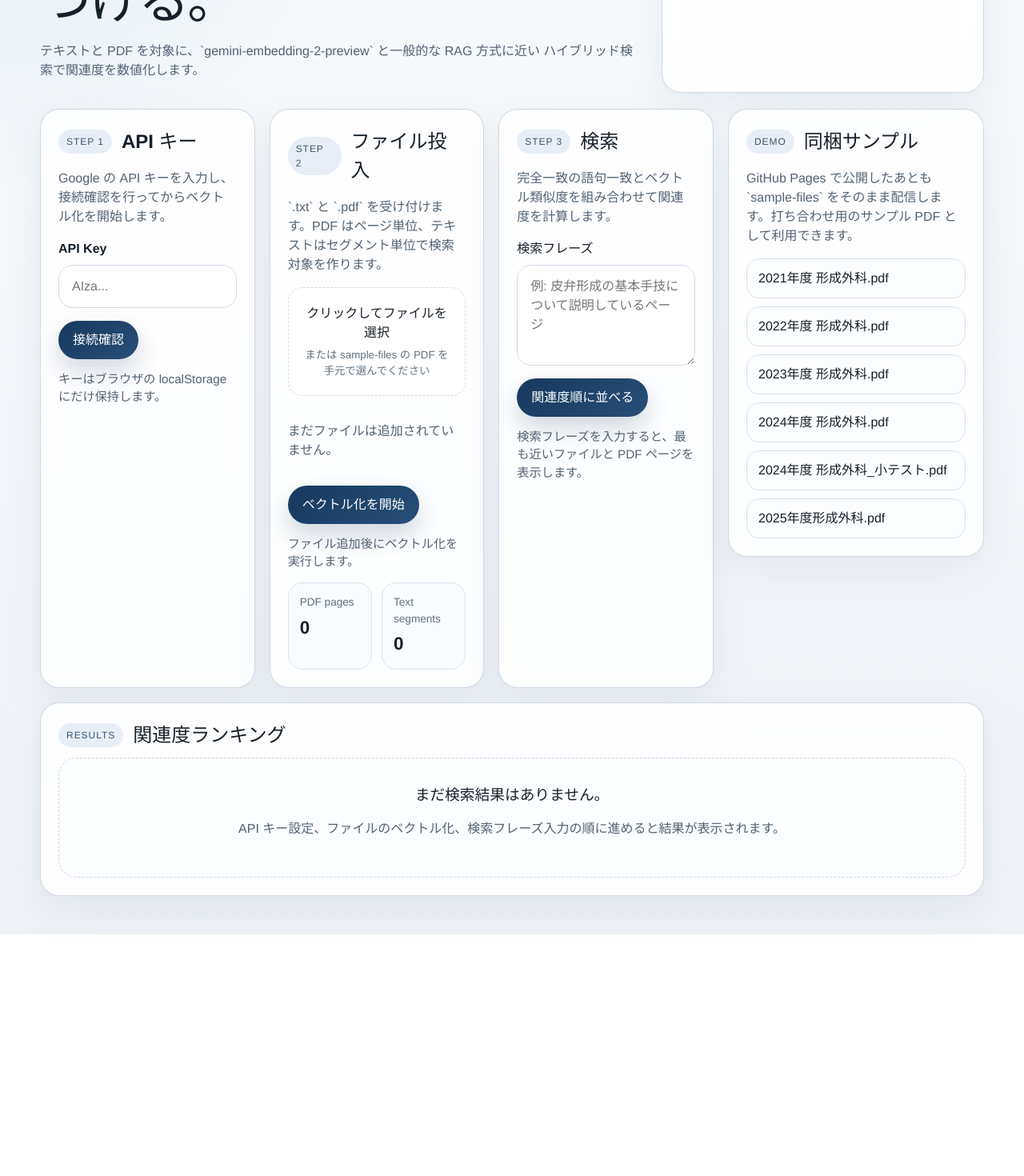
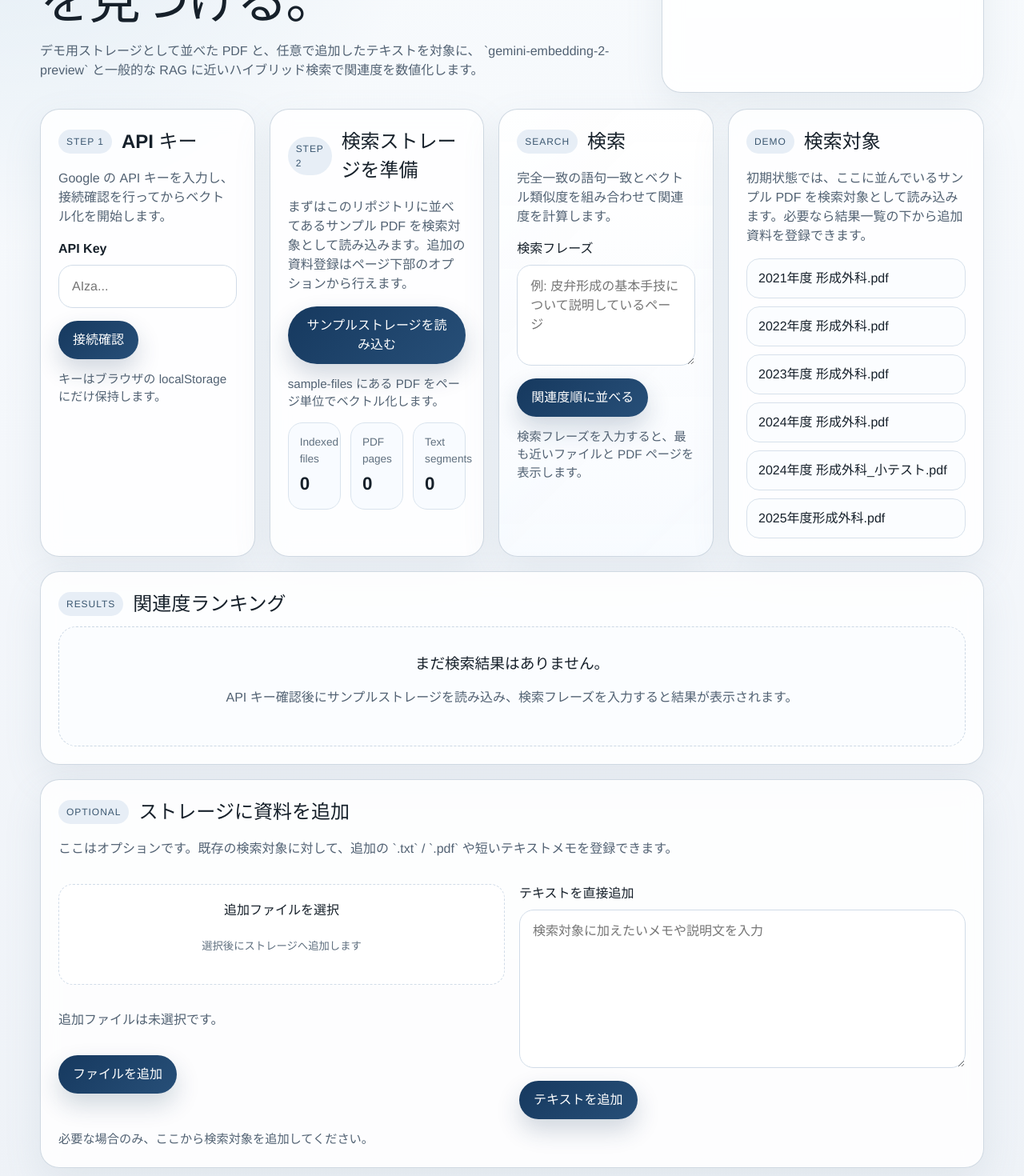
Before and after one commit to Igaki12/vector-file-search, a React (Vite) app: page / in a window 1280 px wide. Shown: the part 260-1730 px from the top of the page at 80% size. Before the commit the page ends 1428 px from the top, so only its background shows below. Built offline with nearby package versions, Linux system fonts and the light colour scheme.

Commit message:
Refactor code structure for improved readability and maintainability

```diff
--- a/src/App.jsx
+++ b/src/App.jsx
@@ -27,6 +27,17 @@ function makeTextRecords(file, text) {
 
 async function readTextFile(file) {
   return file.text();
+}
+
+async function fetchSamplePdf(fileName) {
+  const response = await fetch(`${import.meta.env.BASE_URL}sample-files/${encodeURIComponent(fileName)}`);
+
+  if (!response.ok) {
+    throw new Error(`サンプル PDF の取得に失敗しました: ${fileName}`);
+  }
+
+  const blob = await response.blob();
+  return new File([blob], fileName, { type: "application/pdf" });
 }
 
 async function buildRecords(file) {
@@ -80,11 +91,13 @@ export default function App() {
   const [apiKey, setApiKey] = useState(() => localStorage.getItem(API_KEY_STORAGE) ?? "");
   const [apiStatus, setApiStatus] = useState({ state: "idle", message: "" });
   const [records, setRecords] = useState([]);
-  const [files, setFiles] = useState([]);
-  const [indexStatus, setIndexStatus] = useState({ state: "idle", message: "" });
+  const [libraryStatus, setLibraryStatus] = useState({ state: "idle", message: "" });
   const [query, setQuery] = useState("");
   const [results, setResults] = useState([]);
   const [searchStatus, setSearchStatus] = useState({ state: "idle", message: "" });
+  const [extraFiles, setExtraFiles] = useState([]);
+  const [textDraft, setTextDraft] = useState("");
+  const [storageStatus, setStorageStatus] = useState({ state: "idle", message: "" });
 
   useEffect(() => {
     if (apiKey) {
@@ -98,8 +111,10 @@ export default function App() {
     const pdfPages = records.filter((record) => record.kind === "pdf-page").length;
     const textSegments = records.filter((record) => record.kind === "text-segment").length;
 
-    return { pdfPages, textSegments };
+    return { pdfPages, textSegments, files: new Set(records.map((record) => record.fileName)).size };
   }, [records]);
+
+  const topResult = results[0]?.bestMatch ?? null;
 
   async function handleApiVerify() {
     if (!apiKey.trim()) {
@@ -117,68 +132,143 @@ export default function App() {
     }
   }
 
-  function handleFileChange(event) {
+  async function embedUnits(units, nextStatus) {
+    const embedded = [];
+
+    for (const unit of units) {
+      nextStatus(`${unit.label} のベクトルを生成しています...`);
+
+      const embedding = await embedText({
+        apiKey: apiKey.trim(),
+        text: unit.text || `${unit.fileName} ${unit.pageNumber ?? ""}`.trim(),
+        outputDimensionality: OUTPUT_DIMENSIONALITY,
+        taskType: "RETRIEVAL_DOCUMENT"
+      });
+
+      embedded.push({
+        ...unit,
+        embedding
+      });
+    }
+
+    return embedded;
+  }
+
+  async function handleLoadSampleLibrary() {
+    if (!apiKey.trim()) {
+      setLibraryStatus({ state: "error", message: "先に API キーを設定してください。" });
+      return;
+    }
+
+    setLibraryStatus({ state: "loading", message: "デモ用ストレージを読み込んでいます..." });
+
+    try {
+      const sampleFiles = [];
+
+      for (const fileName of SAMPLE_FILES) {
+        sampleFiles.push(await fetchSamplePdf(fileName));
+      }
+
+      const units = [];
+
+      for (const file of sampleFiles) {
+        const fileUnits = await buildRecords(file);
+        units.push(...fileUnits);
+      }
+
+      const embedded = await embedUnits(units, (message) => {
+        setLibraryStatus({ state: "loading", message });
+      });
+
+      setRecords(embedded);
+      setResults([]);
+      setLibraryStatus({
+        state: "success",
+        message: `${SAMPLE_FILES.length}件のサンプル PDF を読み込み、${embedded.length}ページをベクトル化しました。`
+      });
+    } catch (error) {
+      setLibraryStatus({ state: "error", message: error.message });
+    }
+  }
+
+  function handleExtraFileChange(event) {
     const selected = Array.from(event.target.files ?? []);
-    setFiles(selected);
-    setResults([]);
-    setRecords([]);
-    setIndexStatus({
+    setExtraFiles(selected);
+    setStorageStatus({
       state: "idle",
-      message: selected.length ? `${selected.length}件のファイルを読み込み待ちです。` : ""
+      message: selected.length ? `${selected.length}件の追加ファイルを選択しました。` : ""
     });
   }
 
-  async function handleIndexFiles() {
+  async function handleAddFilesToStorage() {
     if (!apiKey.trim()) {
-      setIndexStatus({ state: "error", message: "先に API キーを設定してください。" });
+      setStorageStatus({ state: "error", message: "先に API キーを設定してください。" });
       return;
     }
 
-    if (!files.length) {
-      setIndexStatus({ state: "error", message: "テキストまたは PDF ファイルを追加してください。" });
+    if (!extraFiles.length) {
+      setStorageStatus({ state: "error", message: "追加するファイルを選択してください。" });
       return;
     }
 
-    setIndexStatus({ state: "loading", message: "ファイルを解析しています..." });
+    try {
+      const units = [];
+
+      setStorageStatus({ state: "loading", message: "追加ファイルを解析しています..." });
+
+      for (const file of extraFiles) {
+        const fileUnits = await buildRecords(file);
+        if (!fileUnits.length) {
+          continue;
+        }
+        units.push(...fileUnits);
+      }
+
+      const embedded = await embedUnits(units, (message) => {
+        setStorageStatus({ state: "loading", message });
+      });
+
+      setRecords((current) => [...current, ...embedded]);
+      setResults([]);
+      setExtraFiles([]);
+      setStorageStatus({
+        state: "success",
+        message: `${embedded.length}件の検索単位をストレージに追加しました。`
+      });
+    } catch (error) {
+      setStorageStatus({ state: "error", message: error.message });
+    }
+  }
+
+  async function handleAddTextToStorage() {
+    if (!apiKey.trim()) {
+      setStorageStatus({ state: "error", message: "先に API キーを設定してください。" });
+      return;
+    }
+
+    if (!textDraft.trim()) {
+      setStorageStatus({ state: "error", message: "追加するテキストを入力してください。" });
+      return;
+    }
 
     try {
-      const extractedRecords = [];
+      const pseudoFile = { name: `pasted-note-${Date.now()}.txt` };
+      const units = makeTextRecords(pseudoFile, textDraft.trim());
 
-      for (const file of files) {
-        const units = await buildRecords(file);
+      setStorageStatus({ state: "loading", message: "テキストをストレージに追加しています..." });
+      const embedded = await embedUnits(units, (message) => {
+        setStorageStatus({ state: "loading", message });
+      });
 
-        if (!units.length) {
-          continue;
-        }
-
-        for (const unit of units) {
-          setIndexStatus({
-            state: "loading",
-            message: `${unit.label} のベクトルを生成しています...`
-          });
-
-          const embedding = await embedText({
-            apiKey: apiKey.trim(),
-            text: unit.text || `${unit.fileName} ${unit.pageNumber ?? ""}`.trim(),
-            outputDimensionality: OUTPUT_DIMENSIONALITY,
-            taskType: "RETRIEVAL_DOCUMENT"
-          });
-
-          extractedRecords.push({
-            ...unit,
-            embedding
-          });
-        }
-      }
-
-      setRecords(extractedRecords);
+      setRecords((current) => [...current, ...embedded]);
       setResults([]);
-      setIndexStatus({
+      setTextDraft("");
+      setStorageStatus({
         state: "success",
-        message: `${extractedRecords.length}件の検索単位をベクトル化しました。`
+        message: `${embedded.length}件のテキストセグメントをストレージに追加しました。`
       });
     } catch (error) {
-      setIndexStatus({ state: "error", message: error.message });
+      setStorageStatus({ state: "error", message: error.message });
     }
   }
 
@@ -216,19 +306,19 @@ export default function App() {
       <header className="hero">
         <div>
           <p className="eyebrow">Vector File Search Demo</p>
-          <h1>検索フレーズに最も近い PDF ページを、直感的に見つける。</h1>
+          <h1>すでに並べた資料の中から、最も近い PDF ページを見つける。</h1>
           <p className="hero-copy">
-            テキストと PDF を対象に、`gemini-embedding-2-preview` と一般的な RAG 方式に近い
-            ハイブリッド検索で関連度を数値化します。
+            デモ用ストレージとして並べた PDF と、任意で追加したテキストを対象に、
+            `gemini-embedding-2-preview` と一般的な RAG に近いハイブリッド検索で関連度を数値化します。
           </p>
         </div>
         <div className="hero-panel">
-          <p>初期版の前提</p>
+          <p>この画面でできること</p>
           <ul>
-            <li>API キーのみで開始</li>
-            <li>テキストと PDF のみ</li>
+            <li>先に用意した PDF を対象に検索</li>
             <li>PDF はページ単位でスコア化</li>
-            <li>API キーは localStorage にのみ保持</li>
+            <li>必要なら下部から資料を追加</li>
+            <li>API キーは localStorage に保持</li>
           </ul>
         </div>
       </header>
@@ -260,35 +350,24 @@ export default function App() {
         <section className="card section-card">
           <div className="section-head">
             <span className="step">STEP 2</span>
-            <h2>ファイル投入</h2>
+            <h2>検索ストレージを準備</h2>
           </div>
           <p className="section-copy">
-            `.txt` と `.pdf` を受け付けます。PDF はページ単位、テキストはセグメント単位で検索対象を作ります。
+            まずはこのリポジトリに並べてあるサンプル PDF を検索対象として読み込みます。追加の資料登録はページ下部のオプションから行えます。
           </p>
-          <label className="upload-box">
-            <input type="file" accept=".txt,.pdf" multiple onChange={handleFileChange} />
-            <span>クリックしてファイルを選択</span>
-            <small>または sample-files の PDF を手元で選んでください</small>
-          </label>
-          <div className="file-list">
-            {files.length ? (
-              files.map((file) => (
-                <div className="file-chip" key={file.name}>
-                  <strong>{file.name}</strong>
-                  <span>{file.type || "text/plain"}</span>
-                </div>
-              ))
-            ) : (
-              <p className="muted">まだファイルは追加されていません。</p>
-            )}
-          </div>
           <div className="button-row">
-            <button className="primary-button" type="button" onClick={handleIndexFiles}>
-              ベクトル化を開始
+            <button className="primary-button" type="button" onClick={handleLoadSampleLibrary}>
+              サンプルストレージを読み込む
             </button>
           </div>
-          <p className={`status ${indexStatus.state}`}>{indexStatus.message || "ファイル追加後にベクトル化を実行します。"}</p>
+          <p className={`status ${libraryStatus.state}`}>
+            {libraryStatus.message || "sample-files にある PDF をページ単位でベクトル化します。"}
+          </p>
           <div className="meta-grid">
+            <div className="metric">
+              <span>Indexed files</span>
+              <strong>{indexedSummary.files}</strong>
+            </div>
             <div className="metric">
               <span>PDF pages</span>
               <strong>{indexedSummary.pdfPages}</strong>
@@ -300,9 +379,9 @@ export default function App() {
           </div>
         </section>
 
-        <section className="card section-card">
+        <section className="card section-card search-card">
           <div className="section-head">
-            <span className="step">STEP 3</span>
+            <span className="step">SEARCH</span>
             <h2>検索</h2>
           </div>
           <p className="section-copy">完全一致の語句一致とベクトル類似度を組み合わせて関連度を計算します。</p>
@@ -326,10 +405,10 @@ export default function App() {
         <aside className="card side-card">
           <div className="section-head">
             <span className="step">DEMO</span>
-            <h2>同梱サンプル</h2>
+            <h2>検索対象</h2>
           </div>
           <p className="section-copy">
-            GitHub Pages で公開したあとも `sample-files` をそのまま配信します。打ち合わせ用のサンプル PDF として利用できます。
+            初期状態では、ここに並んでいるサンプル PDF を検索対象として読み込みます。必要なら結果一覧の下から追加資料を登録できます。
           </p>
           <div className="sample-list">
             {SAMPLE_FILES.map((fileName) => (
@@ -346,6 +425,16 @@ export default function App() {
           <span className="step">RESULTS</span>
           <h2>関連度ランキング</h2>
         </div>
+        {topResult ? (
+          <div className="spotlight">
+            <div>
+              <span className="spotlight-label">Top Match</span>
+              <h3>{topResult.fileName}</h3>
+              <p>{topResult.pageNumber ? `${topResult.pageNumber}ページが最も近い候補です。` : "最も近いテキストセグメントです。"}</p>
+            </div>
+            <div className="spotlight-score">{formatScore(topResult.scores.finalScore)}</div>
+          </div>
+        ) : null}
         {results.length ? (
           <div className="result-list">
             {results.map((result, index) => (
@@ -381,9 +470,64 @@ export default function App() {
         ) : (
           <div className="empty-state">
             <h3>まだ検索結果はありません。</h3>
-            <p>API キー設定、ファイルのベクトル化、検索フレーズ入力の順に進めると結果が表示されます。</p>
+            <p>API キー確認後にサンプルストレージを読み込み、検索フレーズを入力すると結果が表示されます。</p>
           </div>
         )}
+      </section>
+
+      <section className="card storage-card">
+        <div className="section-head">
+          <span className="step">OPTIONAL</span>
+          <h2>ストレージに資料を追加</h2>
+        </div>
+        <p className="section-copy">
+          ここはオプションです。既存の検索対象に対して、追加の `.txt` / `.pdf` や短いテキストメモを登録できます。
+        </p>
+        <div className="storage-layout">
+          <div>
+            <label className="upload-box compact">
+              <input type="file" accept=".txt,.pdf" multiple onChange={handleExtraFileChange} />
+              <span>追加ファイルを選択</span>
+              <small>選択後にストレージへ追加します</small>
+            </label>
+            <div className="file-list">
+              {extraFiles.length ? (
+                extraFiles.map((file) => (
+                  <div className="file-chip" key={file.name}>
+                    <strong>{file.name}</strong>
+                    <span>{file.type || "text/plain"}</span>
+                  </div>
+                ))
+              ) : (
+                <p className="muted">追加ファイルは未選択です。</p>
+              )}
+            </div>
+            <div className="button-row">
+              <button className="primary-button" type="button" onClick={handleAddFilesToStorage}>
+                ファイルを追加
+              </button>
+            </div>
+          </div>
+          <div>
+            <label className="field">
+              <span>テキストを直接追加</span>
+              <textarea
+                rows="7"
+                placeholder="検索対象に加えたいメモや説明文を入力"
+                value={textDraft}
+                onChange={(event) => setTextDraft(event.target.value)}
+              />
+            </label>
+            <div className="button-row">
+              <button className="primary-button" type="button" onClick={handleAddTextToStorage}>
+                テキストを追加
+              </button>
+            </div>
+          </div>
+        </div>
+        <p className={`status ${storageStatus.state}`}>
+          {storageStatus.message || "必要な場合のみ、ここから検索対象を追加してください。"}
+        </p>
       </section>
     </div>
   );
--- a/src/styles.css
+++ b/src/styles.css
@@ -130,6 +130,17 @@ a {
   margin-top: 18px;
 }
 
+.search-card {
+  background:
+    linear-gradient(180deg, rgba(255, 255, 255, 0.95), rgba(248, 251, 255, 0.92)),
+    linear-gradient(135deg, rgba(207, 225, 240, 0.24), transparent);
+}
+
+.storage-card {
+  margin-top: 18px;
+  padding: 22px;
+}
+
 .section-head {
   display: flex;
   align-items: center;
@@ -182,6 +193,10 @@ a {
   cursor: pointer;
   margin-top: 16px;
   border-style: dashed;
+}
+
+.upload-box.compact {
+  min-height: 126px;
 }
 
 .upload-box input {
@@ -264,7 +279,7 @@ a {
 
 .meta-grid {
   display: grid;
-  grid-template-columns: repeat(2, minmax(0, 1fr));
+  grid-template-columns: repeat(3, minmax(0, 1fr));
   gap: 12px;
   margin-top: 14px;
 }
@@ -291,6 +306,43 @@ a {
 .result-list {
   display: grid;
   gap: 14px;
+}
+
+.spotlight {
+  display: flex;
+  justify-content: space-between;
+  gap: 20px;
+  align-items: center;
+  padding: 18px 20px;
+  margin: 6px 0 16px;
+  border-radius: 20px;
+  border: 1px solid #d8e1eb;
+  background: linear-gradient(135deg, rgba(240, 246, 252, 0.92), rgba(255, 255, 255, 0.92));
+}
+
+.spotlight-label {
+  display: inline-block;
+  font-size: 0.78rem;
+  font-weight: 700;
+  color: #42637f;
+  text-transform: uppercase;
+  letter-spacing: 0.08em;
+}
+
+.spotlight h3 {
+  margin: 6px 0;
+}
+
+.spotlight p {
+  margin: 0;
+  color: #60707f;
+}
+
+.spotlight-score {
+  font-size: clamp(1.8rem, 4vw, 2.6rem);
+  font-weight: 700;
+  color: #17385d;
+  white-space: nowrap;
 }
 
 .result-card {
@@ -363,6 +415,13 @@ a {
   background: #fbfdff;
 }
 
+.storage-layout {
+  display: grid;
+  grid-template-columns: repeat(2, minmax(0, 1fr));
+  gap: 18px;
+  margin-top: 12px;
+}
+
 @media (max-width: 1080px) {
   .hero,
   .layout {
@@ -371,6 +430,10 @@ a {
 
   .side-card {
     grid-column: auto;
+  }
+
+  .storage-layout {
+    grid-template-columns: 1fr;
   }
 }
 
@@ -404,4 +467,13 @@ a {
     text-align: left;
     min-width: 0;
   }
+
+  .meta-grid {
+    grid-template-columns: 1fr;
+  }
+
+  .spotlight {
+    flex-direction: column;
+    align-items: flex-start;
+  }
 }
```
Also changed, not shown: 6 other files (tests, documents, lock files or other folders).
